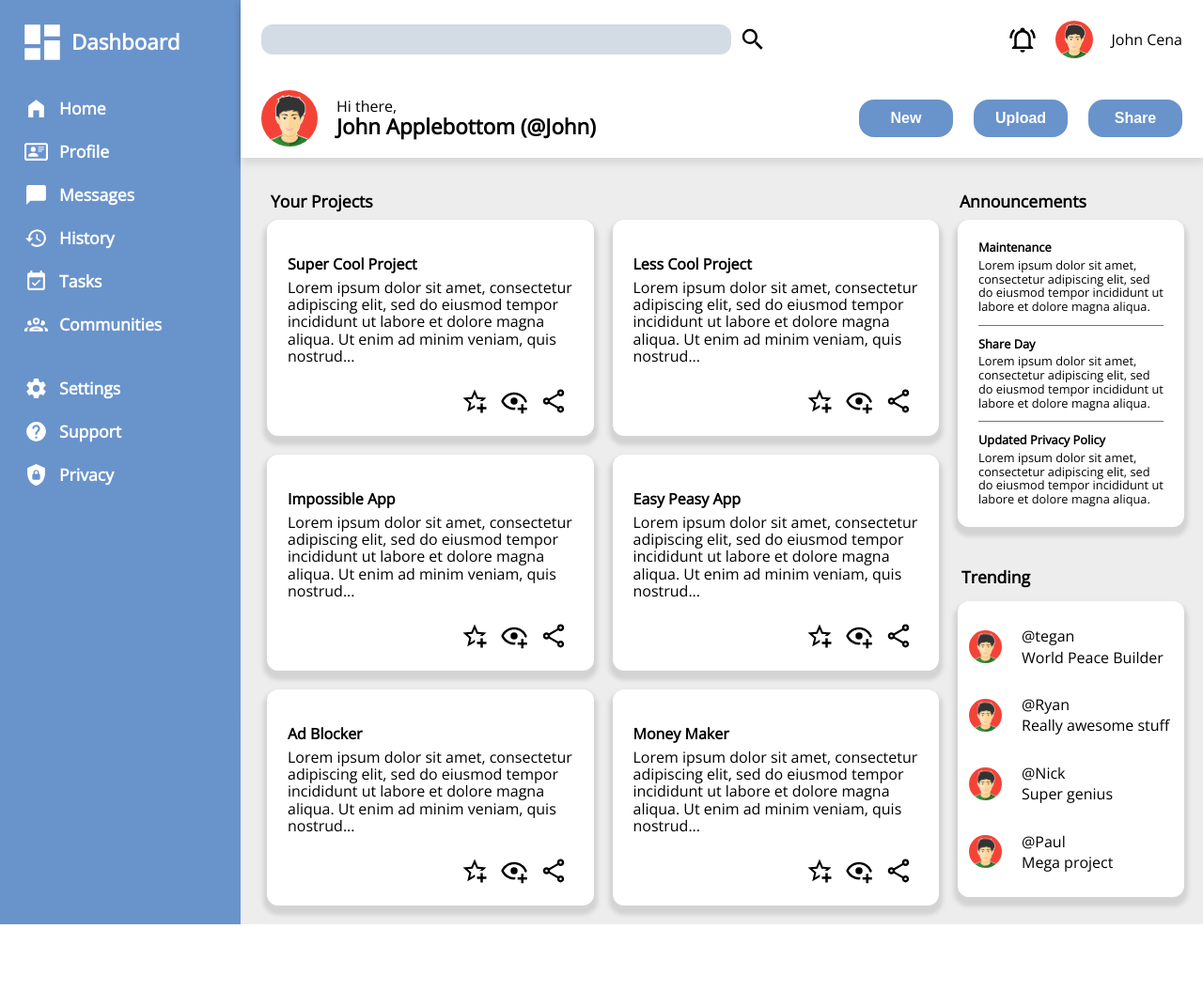
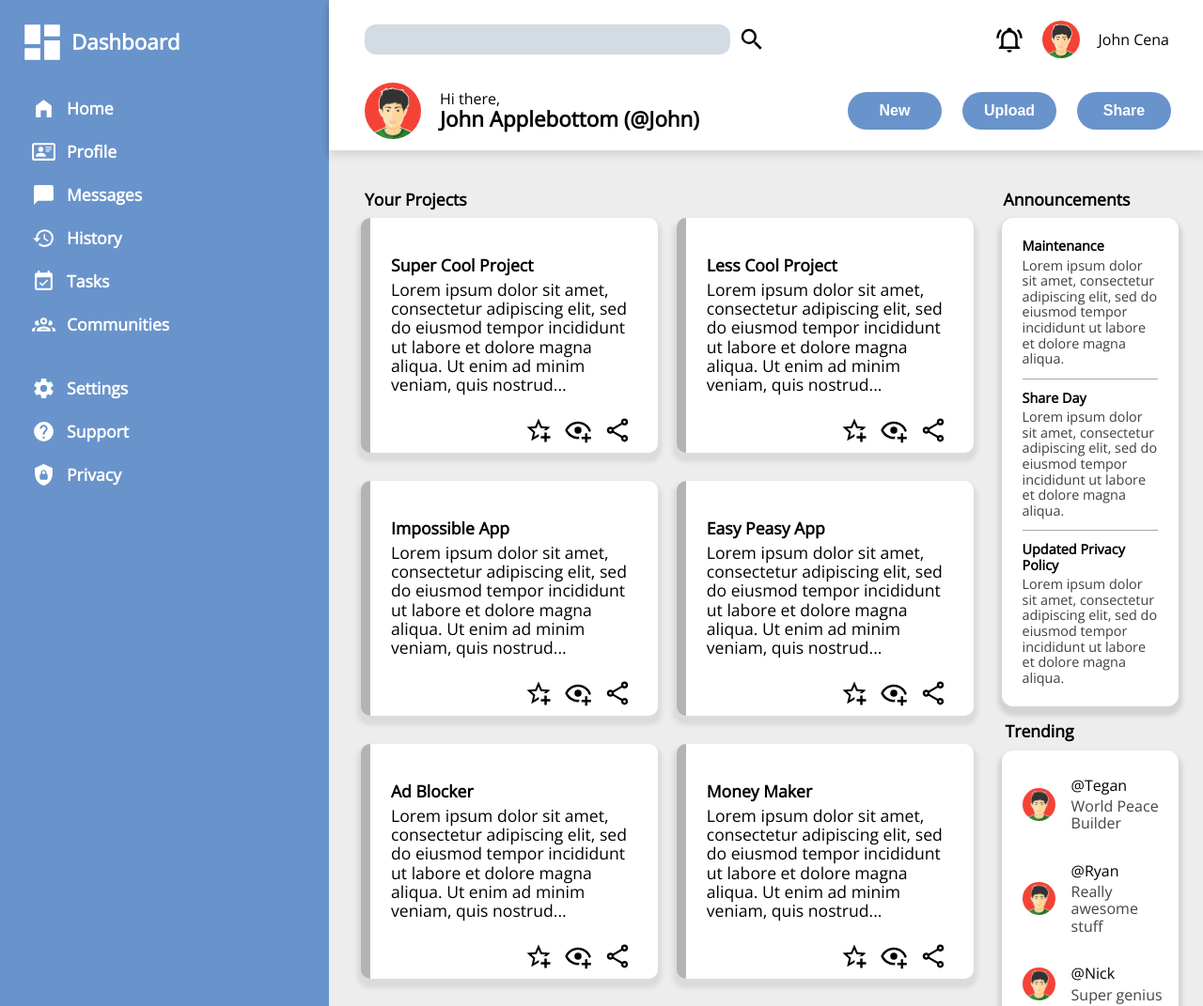
Before and after one commit to TheRealBill91/Admin-Dashboard, a plain HTML site: page index.html in a window 1280 px wide. Shown: the top 1071 px of the page at 94% size. Before the commit the page ends 984 px from the top, so only its background shows below. Drawn offline with nearby package versions, Linux system fonts and the light colour scheme.

Commit message:
Changes:
-Improve responsiveness further
-Add more styling (e.g., hover effects)

```diff
--- a/index.html
+++ b/index.html
@@ -97,8 +97,7 @@
             </div>
         </nav>
     </div>
-    <!-- <div class="right-side-container"> -->
-    <div class="header">
+    <header class="header">
         <div class="header-1-left-side">
             <input type="search">
             <svg xmlns="http://www.w3.org/2000/svg" viewBox="0 0 24 24">
@@ -128,8 +127,8 @@
             <button class="upload">Upload</button>
             <button class="share">Share</button>
         </div>
-    </div>
-    <div class="main-content">
+    </header>
+    <main class="main-content">
         <div class="projects-container">
             <p class="projects-tag">Your Projects</p>
             <div class="projects">
@@ -296,7 +295,7 @@
             <div class="trending-body">
                 <div class="trending-1">
                     <img src="./assets/avatar-profile.png" alt="Picture of a male avatar">
-                    <p>@tegan</p>
+                    <p>@Tegan</p>
                     <p>World Peace Builder</p>
                 </div>
                 <div class="trending-2">
@@ -316,10 +315,7 @@
                 </div>
             </div>
         </div>
-
-    </div>
-    <!--   </div> -->
-
+    </main>
 </body>
 
 </html>
--- a/style.css
+++ b/style.css
@@ -10,8 +10,8 @@ body {
     font-family: var(--main-font);
     /* background-color: var(--main-area-bg-color); */
     display: grid;
-    grid-template-columns: 1fr 4fr;
-    grid-template-rows: 1fr 4fr;
+    grid-template-columns: 350px 4fr;
+    grid-template-rows: auto 4fr;
     height: 100vh;
 }
 
@@ -23,8 +23,12 @@ button {
     border: none;
     background-color: var(--sidebar-bg-color);
     color: white;
-    border-radius: 16px 16px;
+    border-radius: 20px 20px;
+    transition: 0.2s ease;
+}
 
+button:hover {
+    background-color: rgba(67, 120, 190, 0.686);
 }
 
 .container {
@@ -36,13 +40,13 @@ button {
 
 .header {
     display: grid;
-    gap: 24px;
+    row-gap: 16px;
     background: white;
     box-shadow: 1px 6px 8px rgba(0, 0, 0, 0.3);
     padding-bottom: 24px;
-    grid-template-columns: auto 1fr;
+    grid-template-columns: 50% 1fr;
     grid-template-rows: 1fr 1fr;
-    padding: 12px 22px 12px 22px;
+    padding: 12px 26px 12px 26px;
 }
 
 .header-1 {
@@ -59,6 +63,11 @@ button {
 .header-1-left-side>svg {
     height: 30px;
     width: auto;
+    transition: 0.2s ease;
+}
+
+.header-1-left-side>svg:hover {
+  transform: scale(1.04);
 }
 
 .header-1-left-side {
@@ -67,6 +76,7 @@ button {
     display: flex;
     align-items: center;
     gap: 8px;
+    padding-left: 12px;
 }
 
 .header-1>div+div {
@@ -79,12 +89,25 @@ button {
 .header-1-right-side>svg {
     height: 30px;
     width: auto;
+    transition: 0.2s;
+}
+
+
+
+
+.header-1-right-side>svg:hover {
+  transform: scale(1.04);
 }
 
 .header-1-right-side>img {
     height: 40px;
     width: auto;
     border-radius: 50%;
+    transition: 0.2s ;
+}
+
+.header-1-right-side>img:hover {
+    transform: scale(1.04);
 }
 
 .header-1-right-side {
@@ -94,6 +117,7 @@ button {
     display: flex;
     align-items: center;
     gap: 20px;
+    padding-right: 10px;
 }
 
 .header-1 p {
@@ -116,8 +140,6 @@ button {
 
 input[type="search"] {
     flex: 1;
-    max-width: 525px;
-    width: 500px;
     border-radius: 12px 12px;
     height: 32px;
     border: none;
@@ -142,6 +164,7 @@ input[type="search"] {
     align-items: center;
     grid-row: 2/3;
     grid-column: 1/2;
+    padding-left: 12px;
 }
 
 .welcome-message>div+div {
@@ -163,6 +186,7 @@ input[type="search"] {
     grid-row: 2/3;
     grid-column: 2/3;
     align-items: center;
+    padding-right: 8px;
 }
 
 .image-placeholder {
@@ -178,12 +202,12 @@ img {
 
 .main-content {
     display: grid;
-    grid-template-columns: 3fr 1fr;
-    grid-template-rows: 400px 1fr auto;
+    grid-template-columns: 3.5fr 1fr;
+    grid-template-rows: auto 1fr;
     grid-auto-rows: auto;
     background-color: var(--main-area-bg-color);
-    padding: 20px;
-    column-gap: 20px;
+    padding: 26px;
+    column-gap: 30px;
 }
 
 .projects-container {
@@ -194,7 +218,7 @@ img {
 .projects {
     display: grid;
     grid-template-columns: repeat(auto-fit, minmax(300px, 1fr));
-    grid-auto-rows: 230px;
+    grid-auto-rows: 260px;
     gap: 20px;
     padding-left: 8px;
 }
@@ -212,15 +236,19 @@ img {
     font-size: 1.2rem;
     padding: 22px;
     display: flex;
-    max-height: 230px;
+    max-height: 250px;
     flex-direction: column;
     gap: 6px;
     grid-template-rows: auto 1fr auto;
-    border-radius: 12px 12px 12px 12px;
+    border-radius: 10px;
     background: var(--card-bg-color);
-    box-shadow: 0px 6px 4px 4px rgba(155, 155, 155, 0.322);
+    box-shadow: 0px 6px 4px 4px rgba(179, 179, 179, 0.322);
+    border-left: 10px solid rgb(179, 179, 179);
+    transition: 0.2s ease;
+}
 
-
+.projects .card:hover {
+    transform: scale(1.02);
 }
 
 .card-icons {
@@ -238,7 +266,7 @@ img {
 
 .card>p+p {
     margin-top: 0;
-    font-size: 1rem;
+    font-size: 1.1rem;
     height: fit-content;
     /* outline: 1px solid black; */
 }
@@ -246,7 +274,7 @@ img {
 .title {
     text-transform: capitalize;
     font-weight: 600;
-    font-size: 1rem;
+    font-size: 1.1rem;
     margin-bottom: 0;
 }
 
@@ -274,8 +302,25 @@ img {
 
 .announcements-body>div>p {
     margin: 0;
-    font-size: 0.8rem;
+    font-size: 0.9rem;
 }
+
+.announcements-body>div:nth-child(-n+2) {
+    /* display: flex;
+    flex-direction: column; */
+    gap: 4px;
+    border-bottom: 1px solid rgb(168, 168, 168);
+}
+
+.announcements-body>div:nth-child(-n+2) p:last-of-type {
+    margin-bottom: 12px;
+    color: rgb(63, 63, 63);
+}
+
+.announcements-body>div:last-of-type p:last-of-type {
+    color: rgb(63, 63, 63);
+}
+
 
 .main-right-side {
     display: grid;
@@ -316,18 +361,12 @@ img {
 .trending-tag {
     grid-row: 3/4;
     grid-column: 2/3;
-    margin: 16px 0px 16px 4px;
+    margin: 16px 0px 10px 4px;
     place-self: start;
     font-size: 1.1rem;
     font-weight: 600;
 }
 
-.announcements-body>div:nth-child(-n+2) {
-    /* display: flex;
-    flex-direction: column; */
-    gap: 4px;
-    border-bottom: 1px solid rgb(114, 114, 114);
-}
 
 /* .privacy-policy {
     display: flex;
@@ -339,9 +378,7 @@ img {
     margin-bottom: 12px;
 }
 
-.announcements-body>div:nth-child(-n+2) p:last-of-type {
-    margin-bottom: 12px;
-}
+
 
 .trending-container {
     grid-column: 2/3;
@@ -362,6 +399,7 @@ img {
     display: grid;
     grid-template-columns: 56px auto;
     grid-template-rows: auto auto;
+    column-gap: 6px;
 
 }
 
@@ -373,6 +411,7 @@ img {
     align-self: center;
     margin-bottom: 2px;
     justify-self: start;
+    font-weight: 500;
 }
 
 .trending-1 p:nth-of-type(2),
@@ -382,6 +421,7 @@ img {
     grid-column: 2/3;
     align-self: center;
     margin-top: 2px;
+    color: rgb(68, 68, 68);
 }
 
 .trending-1>img,
@@ -391,7 +431,6 @@ img {
     place-self: center;
     grid-row: span 2;
     border-radius: 50%;
-    justify-self: start;
 }
 
 .trending-1,
@@ -446,16 +485,22 @@ nav>div>svg {
 
 }
 
-.sidebar>nav {}
-
 .sidebar>nav>div {
     display: flex;
     justify-content: start;
     margin-left: 10px;
     align-items: center;
     gap: 12px;
+    transition: 0.2s ease;
+    width: 90%;
+    border-radius: 8px;
+    padding: 8px;
+}
 
+.sidebar>nav>div:hover {
+   background-color: rgba(96, 131, 175, 0.493);
 }
+
 
 .sidebar>div {
     display: flex;
```
